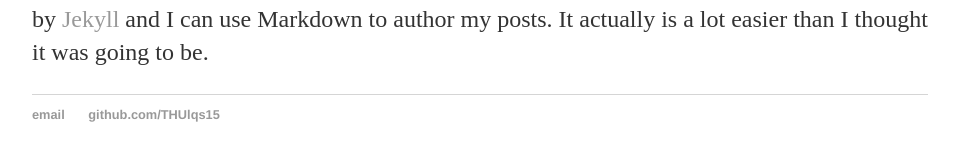
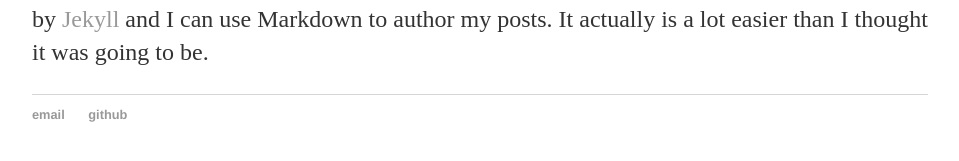
Before and after one commit to THUlqs15/THUlqs15.github.io, a Jekyll site: the page built from _posts/2017-04-30-qingsong-liu-site-launched.md, in a window 1280 px wide. Shown: the part 286-447 px from the top of the page, without its empty margins (160-1119 px from the left). Built offline with Jekyll 4.4.1, drawn with Linux system fonts in a browser that asks for light colours.

Commit message:
Update default.html

```diff
--- a/_layouts/default.html
+++ b/_layouts/default.html
@@ -22,8 +22,7 @@
 			<footer>
 	    		<ul>
 	        		<li><a href="mailto:thulqs15@gmail.com">email</a></li>
-	        		<li><a href="https://github.com/THUlqs15">github.com/THUlqs15</a></li>
-				</ul>
+	        		<li><a href="https://github.com/THUlqs15">github</a></li>				</ul>
 			</footer>
 		</body>
 	</html>
```
